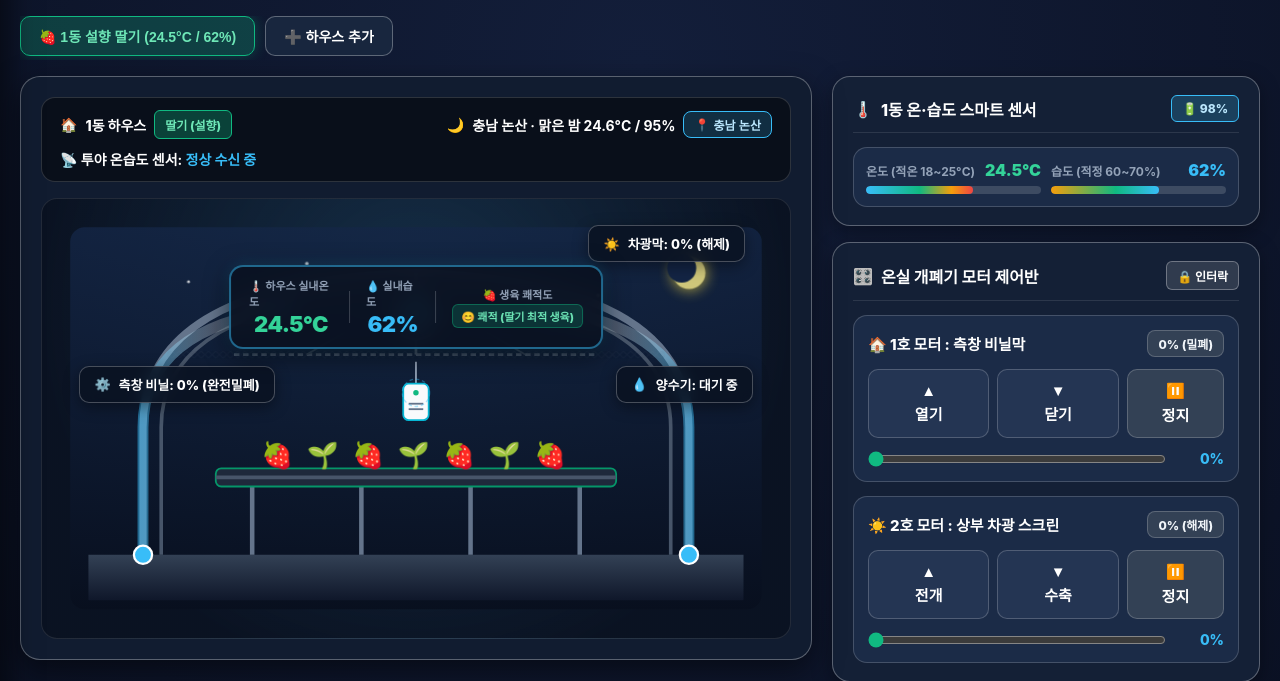
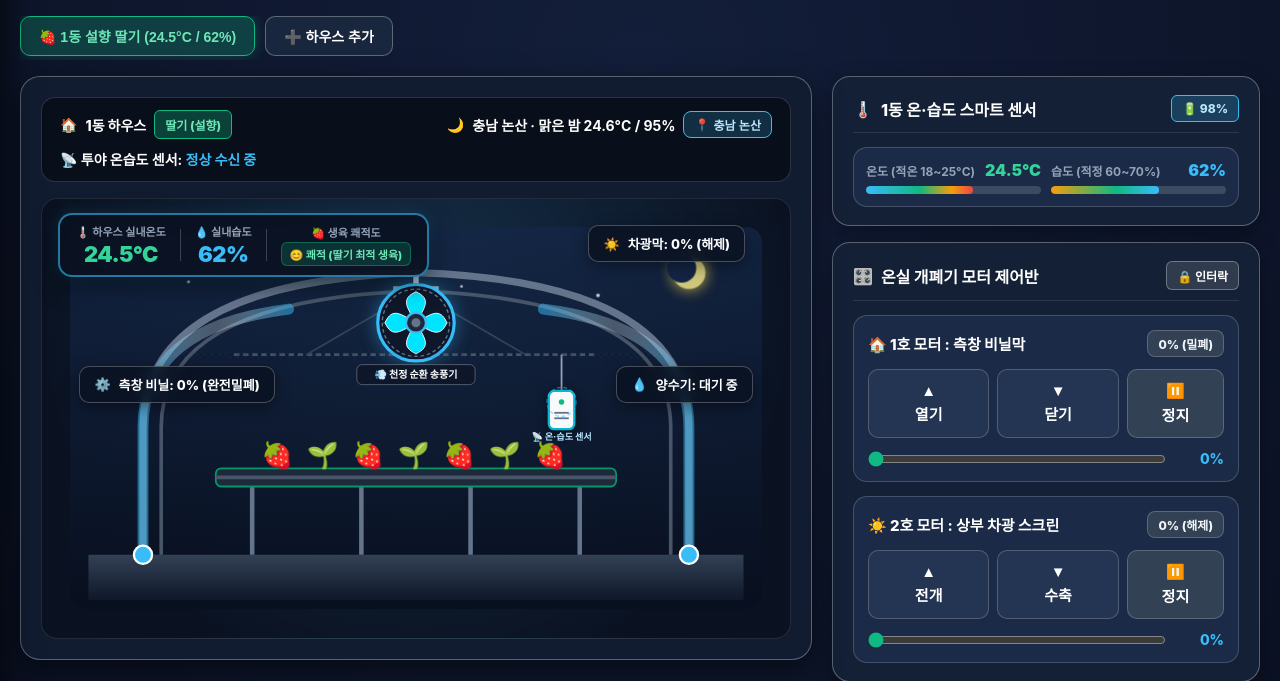
Before and after one commit to seunghoKR/IoT_Dashboard, a PHP site: page / in a window 1280 px wide. Shown: the part 68-749 px from the top of the page. Run offline with PHP 8.4, Linux system fonts and the light colour scheme; data that the repository does not hold is empty; some web fonts are replaced.

Commit message:
feat: 온습도 HUD 위젯을 좌측 상단으로 이동하여 천정 시야 100% 확보 및 대형 고시인성 순환 송풍기 적용

```diff
--- a/web_deploy/index.php
+++ b/web_deploy/index.php
@@ -417,20 +417,19 @@ require_once __DIR__ . '/config.php';
       padding: 10px;
     }
 
-    /* 🌡️ 온실 내부 투야 스마트 온·습도 센서 실시간 HUD 위젯 */
+    /* 🌡️ 온실 내부 투야 스마트 온·습도 센서 실시간 HUD 위젯 (좌측 상단 고정 배치로 천정 송풍기 시야 100% 확보) */
     .sensor-hud-center {
       position: absolute;
-      top: 15%;
-      left: 50%;
-      transform: translateX(-50%);
+      top: 14px;
+      left: 16px;
       background: rgba(10, 18, 33, 0.92);
       backdrop-filter: blur(10px);
-      border: 2px solid rgba(56, 189, 248, 0.5);
+      border: 2px solid rgba(56, 189, 248, 0.6);
       border-radius: 14px;
-      padding: 10px 18px;
-      display: flex;
-      align-items: center;
-      gap: 16px;
+      padding: 8px 16px;
+      display: flex;
+      align-items: center;
+      gap: 14px;
       z-index: 15;
       box-shadow: 0 6px 25px rgba(0, 0, 0, 0.6), 0 0 15px rgba(56, 189, 248, 0.2);
     }
@@ -1051,45 +1050,57 @@ require_once __DIR__ . '/config.php';
               <line x1="280" y1="160" x2="400" y2="90" stroke="#334155" stroke-width="2"/>
               <line x1="520" y1="160" x2="400" y2="90" stroke="#334155" stroke-width="2"/>
 
-              <!-- 💨 3. 하우스 천정 중앙 고성능 순환 송풍기 (유동팬) -->
-              <g id="svg-center-fan-unit" transform="translate(400, 115)">
+              <!-- 💨 3. 하우스 천정 중앙 대형 고시인성 순환 송풍기 (유동팬) -->
+              <g id="svg-center-fan-unit" transform="translate(400, 125)">
                 <!-- 천정 고정 마운트 브라켓 -->
-                <line x1="0" y1="-45" x2="0" y2="-25" stroke="#94A3B8" stroke-width="4"/>
-                <!-- 원형 송풍기 하우징 케이스 -->
-                <circle cx="0" cy="0" r="28" fill="#15233C" stroke="#64748B" stroke-width="3"/>
-                <circle cx="0" cy="0" r="25" fill="none" stroke="#475569" stroke-width="1.5" stroke-dasharray="3,3"/>
-                <!-- 4엽 고성능 회전 팬 날개 (작동 시 고속 회전) -->
+                <line x1="0" y1="-55" x2="0" y2="-38" stroke="#CBD5E1" stroke-width="6"/>
+                <line x1="-25" y1="-38" x2="25" y2="-38" stroke="#94A3B8" stroke-width="4"/>
+
+                <!-- 원형 송풍기 보호망 및 외부 하우징 (반지름 42px 대형화) -->
+                <circle cx="0" cy="0" r="42" fill="#0F172A" stroke="#38BDF8" stroke-width="3.5" filter="drop-shadow(0 0 10px rgba(56,189,248,0.4))"/>
+                <circle cx="0" cy="0" r="37" fill="none" stroke="#64748B" stroke-width="1.5" stroke-dasharray="4,3"/>
+                <!-- 방사형 보호 그릴 살대 -->
+                <line x1="-36" y1="0" x2="36" y2="0" stroke="rgba(255,255,255,0.2)" stroke-width="1.5"/>
+                <line x1="0" y1="-36" x2="0" y2="36" stroke="rgba(255,255,255,0.2)" stroke-width="1.5"/>
+
+                <!-- 4엽 대형 고성능 회전 팬 날개 (작동 시 초고속 회전) -->
                 <g id="svg-fan-blades">
                   <!-- 날개 1 (상) -->
-                  <path d="M 0 0 C -6 -12 -12 -18 0 -22 C 12 -18 6 -12 0 0 Z" fill="#38BDF8"/>
+                  <path d="M 0 0 C -9 -16 -18 -26 0 -34 C 18 -26 9 -16 0 0 Z" fill="#00E5FF" stroke="#FFFFFF" stroke-width="1"/>
                   <!-- 날개 2 (우) -->
-                  <path d="M 0 0 C 12 -6 18 -12 22 0 C 18 12 12 6 0 0 Z" fill="#38BDF8"/>
+                  <path d="M 0 0 C 16 -9 26 -18 34 0 C 26 18 16 9 0 0 Z" fill="#00E5FF" stroke="#FFFFFF" stroke-width="1"/>
                   <!-- 날개 3 (하) -->
-                  <path d="M 0 0 C 6 12 12 18 0 22 C -12 18 -6 12 0 0 Z" fill="#38BDF8"/>
+                  <path d="M 0 0 C 9 16 18 26 0 34 C -18 26 -9 16 0 0 Z" fill="#00E5FF" stroke="#FFFFFF" stroke-width="1"/>
                   <!-- 날개 4 (좌) -->
-                  <path d="M 0 0 C -12 6 -18 12 -22 0 C -18 -12 -12 -6 0 0 Z" fill="#38BDF8"/>
-                  <!-- 중앙 모터 로터 캡 & 작동 LED -->
-                  <circle cx="0" cy="0" r="7" fill="#1E293B" stroke="#06B6D4" stroke-width="2"/>
-                  <circle cx="0" cy="0" r="3.5" fill="#10B981" id="svg-fan-led"/>
+                  <path d="M 0 0 C -16 9 -26 18 -34 0 C -26 -18 -16 -9 0 0 Z" fill="#00E5FF" stroke="#FFFFFF" stroke-width="1"/>
+                  <!-- 중앙 모터 로터 허브 & 작동 LED -->
+                  <circle cx="0" cy="0" r="11" fill="#1E293B" stroke="#38BDF8" stroke-width="2.5"/>
+                  <circle cx="0" cy="0" r="5" fill="#64748B" id="svg-fan-led"/>
                 </g>
-                <!-- 송풍 가동 시 하방 순환 바람결 파동 효과 -->
-                <g id="svg-fan-wind" style="display:none;" opacity="0.75">
-                  <path class="wind-wave" d="M -20 32 Q 0 45, 20 32" fill="none" stroke="#38BDF8" stroke-width="2" stroke-linecap="round"/>
-                  <path class="wind-wave" d="M -30 46 Q 0 62, 30 46" fill="none" stroke="#38BDF8" stroke-width="2.5" stroke-linecap="round" style="animation-delay:0.3s;"/>
-                  <path class="wind-wave" d="M -40 60 Q 0 80, 40 60" fill="none" stroke="#38BDF8" stroke-width="2" stroke-linecap="round" style="animation-delay:0.6s;"/>
+
+                <!-- 송풍 가동 시 하방 순환 강력 바람결 파동 효과 -->
+                <g id="svg-fan-wind" style="display:none;" opacity="0.85">
+                  <path class="wind-wave" d="M -30 46 Q 0 68, 30 46" fill="none" stroke="#38BDF8" stroke-width="3" stroke-linecap="round"/>
+                  <path class="wind-wave" d="M -48 64 Q 0 94, 48 64" fill="none" stroke="#38BDF8" stroke-width="3.5" stroke-linecap="round" style="animation-delay:0.25s;"/>
+                  <path class="wind-wave" d="M -65 82 Q 0 120, 65 82" fill="none" stroke="#38BDF8" stroke-width="3" stroke-linecap="round" style="animation-delay:0.5s;"/>
                 </g>
+
+                <!-- 송풍기 명칭 배지 -->
+                <rect x="-65" y="46" width="130" height="22" rx="6" fill="rgba(15,23,42,0.92)" stroke="rgba(255,255,255,0.3)" stroke-width="1"/>
+                <text x="0" y="61" text-anchor="middle" fill="#FFFFFF" font-size="11" font-weight="900">💨 천정 순환 송풍기</text>
               </g>
 
-              <!-- 📡 트러스 상단에 매달린 스마트 온·습도 센서 노드 일러스트 -->
-              <g transform="translate(400, 168)">
-                <line x1="0" y1="0" x2="0" y2="24" stroke="#94A3B8" stroke-width="2"/>
-                <rect x="-14" y="24" width="28" height="40" rx="6" fill="#F8FAFC" stroke="#06B6D4" stroke-width="2"/>
+              <!-- 📡 트러스 하단에 매달린 스마트 온·습도 센서 노드 일러스트 (송풍기와 겹치지 않게 하방 배치) -->
+              <g transform="translate(560, 200)">
+                <line x1="0" y1="-40" x2="0" y2="0" stroke="#94A3B8" stroke-width="2"/>
+                <rect x="-14" y="0" width="28" height="42" rx="6" fill="#F8FAFC" stroke="#06B6D4" stroke-width="2.5" filter="drop-shadow(0 2px 6px rgba(0,0,0,0.5))"/>
                 <!-- 센서 환기 슬릿 및 LED -->
-                <circle cx="0" cy="34" r="3" fill="#10B981"/>
-                <line x1="-8" y1="46" x2="8" y2="46" stroke="#64748B" stroke-width="2"/>
-                <line x1="-8" y1="52" x2="8" y2="52" stroke="#64748B" stroke-width="2"/>
+                <circle cx="0" cy="12" r="3" fill="#10B981"/>
+                <line x1="-8" y1="24" x2="8" y2="24" stroke="#64748B" stroke-width="2"/>
+                <line x1="-8" y1="30" x2="8" y2="30" stroke="#64748B" stroke-width="2"/>
                 <!-- RF 전파 링 -->
-                <circle cx="0" cy="34" r="15" fill="none" stroke="#38BDF8" stroke-width="1.5" opacity="0.4" stroke-dasharray="4,3"/>
+                <circle cx="0" cy="12" r="16" fill="none" stroke="#38BDF8" stroke-width="1.5" opacity="0.5" stroke-dasharray="4,3"/>
+                <text x="0" y="54" text-anchor="middle" fill="#BAE6FD" font-size="10" font-weight="800">📡 온·습도 센서</text>
               </g>
 
               <!-- ☀️ 1. 상부 차광막/보온스크린 레이어 -->
```
